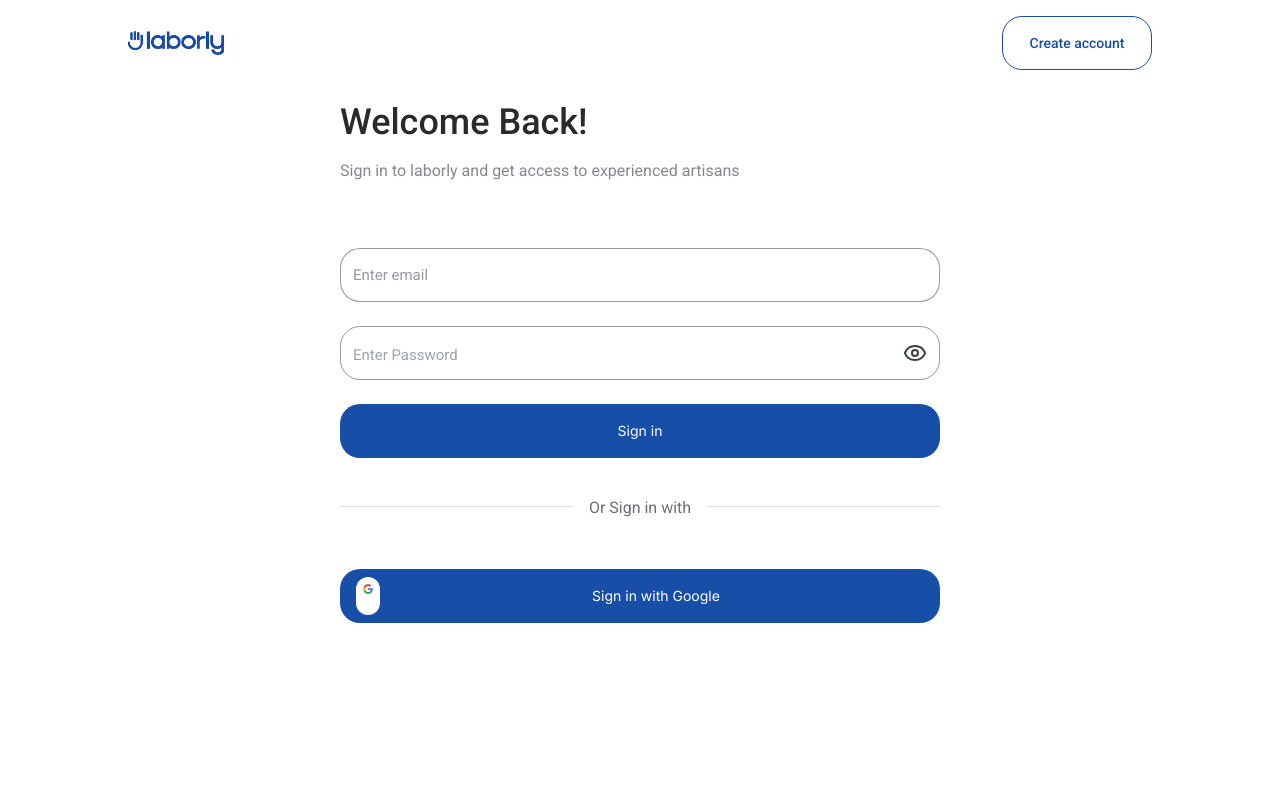
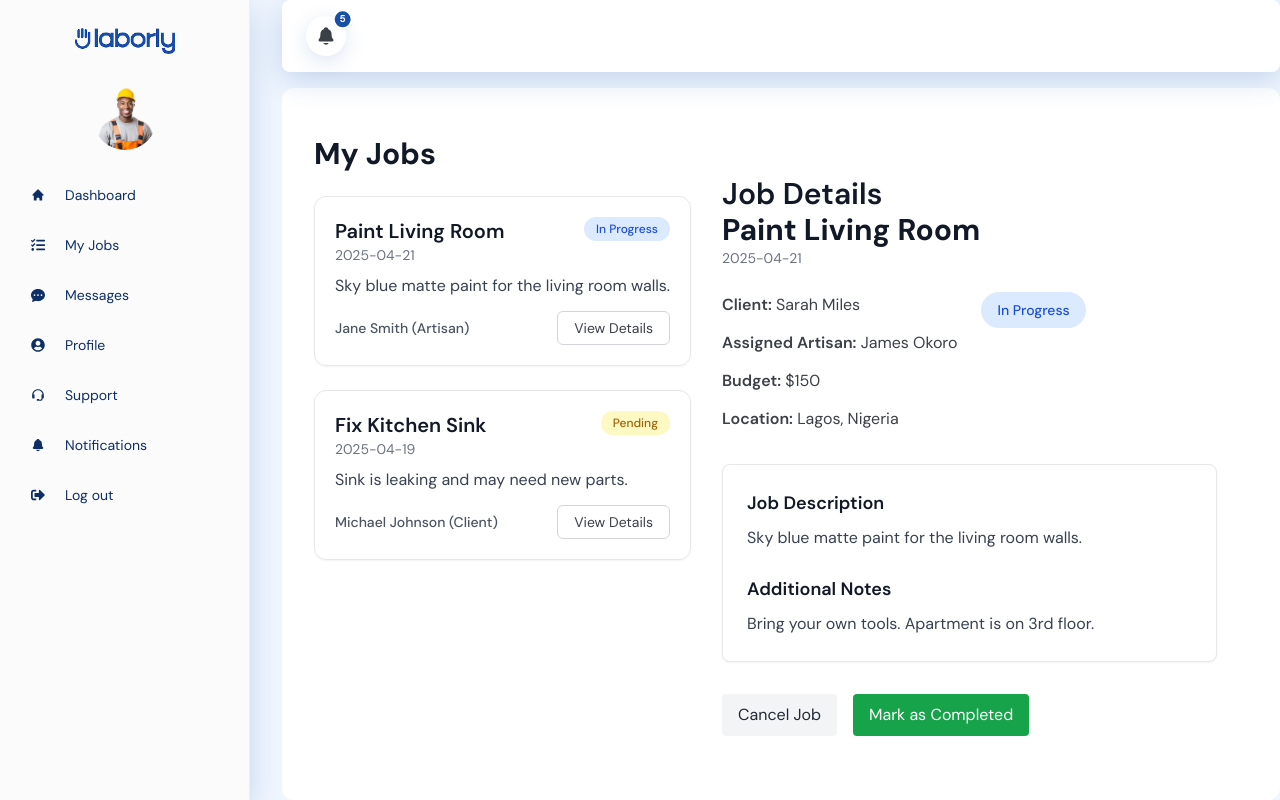
Before and after one commit to Ra-Kim/laborly, a React (Vite) app: page /worker/my-jobs in a window 1280 px wide. Before the commit this address led to /auth/sign-in. Built offline with nearby package versions, Linux system fonts and the light colour scheme; no server answers.

Commit message:
dashboard commit

```diff
--- a/package.json
+++ b/package.json
@@ -26,6 +26,7 @@
     "react-icons": "^5.5.0",
     "react-phone-input-2": "^2.15.1",
     "react-phone-number-input": "^3.4.12",
+    "react-pro-sidebar": "^1.1.0",
     "react-redux": "^9.2.0",
     "react-router-dom": "^7.5.0",
     "react-simple-typewriter": "^5.0.1",
@@ -40,8 +41,8 @@
     "@tailwindcss/forms": "^0.5.10",
     "@tailwindcss/typography": "^0.5.16",
     "@types/node": "^22.10.5",
-    "@types/react": "^19.0.10",
-    "@types/react-dom": "^19.0.4",
+    "@types/react": "^19.1.2",
+    "@types/react-dom": "^19.1.2",
     "@vitejs/plugin-react": "^4.3.4",
     "@vitejs/plugin-react-swc": "^3.5.0",
     "autoprefixer": "^10.4.21",
--- a/src/App.tsx
+++ b/src/App.tsx
@@ -17,39 +17,45 @@ import { useAuth } from "./hooks/useAuth";
 import useRedirectByRole from "./hooks/useRedirectByRole";
 import WorkerRoute from "./routes/WorkerRoute";
 import ClientRoute from "./routes/ClientRoute";
+import MyJobs from "./Pages/worker/MyJobs";
 
 const App = () => {
-  const { pathname } = useLocation();
-  const showNavbar = useMemo(() => {
-    if (pathname.includes("auth")) return false;
-    return true;
-  }, [pathname]);
+	const location = useLocation();
+	const hideNavbarRoutes = ["/client", "/client/dashboard", "/worker", "/worker/my-jobs"];
 
-  const { isAuthenticated, role, logout } = useAuth();
-  const navigate = useNavigate();
-  const location = useLocation();
+	// const { pathname } = useLocation();
 
-  useEffect(() => {
-    if (!isAuthenticated() && !location.pathname.startsWith("/auth")) {
-      navigate("/auth/sign-in");
-    }
+	// const showNavbar = useMemo(() => {
+	//   if (pathname.includes("auth")) return false;
+	//   return true;
+	// }, [pathname]);
 
-    if (isAuthenticated() && location.pathname === "/") {
-      if (role === "WORKER") {
-        navigate("/worker/dashboard");
-        return;
-      }
-      if (role === "CLIENT") {
-        navigate(`/client/dashboard`);
-        return;
-      }
-      logout();
-    }
-  }, [isAuthenticated, navigate, location.pathname, role]);
-  useRedirectByRole();
+	// const { isAuthenticated, role, logout } = useAuth();
+	// const navigate = useNavigate();
+	// const location = useLocation();
+
+	// useEffect(() => {
+	//   if (!isAuthenticated() && !location.pathname.startsWith("/auth")) {
+	//     navigate("/auth/sign-in");
+	//   }
+
+	//   if (isAuthenticated() && location.pathname === "/") {
+	//     if (role === "WORKER") {
+	//       navigate("/worker/dashboard");
+	//       return;
+	//     }
+	//     if (role === "CLIENT") {
+	//       navigate(`/client/dashboard`);
+	//       return;
+	//     }
+	//     logout();
+	//   }
+	// }, [isAuthenticated, navigate, location.pathname, role]);
+	// useRedirectByRole();
 	return (
 		<>
-      {showNavbar && <Navbar />}
+			{!hideNavbarRoutes.includes(location.pathname) && <Navbar />}
+
 			<Routes>
 				<Route path="/" element={<Home />} />
 				<Route path="/artisans" element={<Artisans />} />
@@ -62,25 +68,16 @@ const App = () => {
 					<Route path="sign-in" element={<Login />} />
 					<Route path="sign-up" element={<Signup />} />
 				</Route>
-        <Route
-          path="/worker"
-          element={
-            <WorkerRoute>
-              <WorkerLayout />
-            </WorkerRoute>
-          }
-        >
-          <Route path="dashboard" element={<WorkerDashboard />} />
+
+				{/*  */}
+
+				<Route path="/worker" element={<WorkerLayout />}>
+					<Route index element={<WorkerDashboard />} />
+					<Route path="my-jobs" element={<MyJobs />} />
 				</Route>
-        <Route
-          path="/client"
-          element={
-            <ClientRoute>
-              <ClientLayout />
-            </ClientRoute>
-          }
-        >
+				<Route path="/client" element={<ClientLayout />}>
 					<Route path="dashboard" element={<ClientDashboard />} />
+
 				</Route>
 			</Routes>
 		</>
--- a/src/Pages/worker/Dashboard.tsx
+++ b/src/Pages/worker/Dashboard.tsx
@@ -1,5 +1,9 @@
 const WorkerDashbaord = () => {
-  return <div>Worker Dashbaord</div>;
+	return (
+		<div>
+			<h3>Dashboard</h3>
+		</div>
+	);
 };
 
 export default WorkerDashbaord;
--- /dev/null
+++ b/src/Pages/worker/JobDetails.tsx
@@ -0,0 +1,86 @@
+import React from "react";
+import { useParams } from "react-router-dom";
+
+const JobDetail = () => {
+	const job = {
+		id: 1,
+		title: "Paint Living Room",
+		status: "In Progress",
+		date: "2025-04-21",
+		client: "Sarah Miles",
+		worker: "James Okoro",
+		description: "Sky blue matte paint for the living room walls.",
+		budget: "$150",
+		location: "Lagos, Nigeria",
+		notes: "Bring your own tools. Apartment is on 3rd floor.",
+	};
+
+	const statusColors = {
+		Pending: "bg-yellow-100 text-yellow-700",
+		"In Progress": "bg-blue-100 text-blue-700",
+		Completed: "bg-green-100 text-green-700",
+		Cancelled: "bg-red-100 text-red-700",
+	};
+
+	return (
+		<div className="max-w-4xl mx-auto px-4 py-10">
+			<h3>Job Details</h3>
+			<div className="mb-6">
+				<h2 className="text-3xl font-bold">{job.title}</h2>
+				<p className="text-sm text-gray-500">{job.date}</p>
+			</div>
+
+			<div className="grid grid-cols-1 md:grid-cols-2 gap-6 mb-8">
+				<div className="space-y-3">
+					<p>
+						<span className="font-semibold">Client:</span> {job.client}
+					</p>
+					<p>
+						<span className="font-semibold">Assigned Artisan:</span>{" "}
+						{job.worker}
+					</p>
+					<p>
+						<span className="font-semibold">Budget:</span> {job.budget}
+					</p>
+					<p>
+						<span className="font-semibold">Location:</span> {job.location}
+					</p>
+				</div>
+				<div>
+					<span
+						className={`inline-block px-4 py-2 rounded-full text-sm font-medium ${
+							statusColors[job.status]
+						}`}
+					>
+						{job.status}
+					</span>
+				</div>
+			</div>
+
+			<div className="bg-white rounded-lg border p-6 shadow-sm">
+				<h3 className="text-lg font-semibold mb-2">Job Description</h3>
+				<p className="text-gray-700">{job.description}</p>
+
+				{job.notes && (
+					<>
+						<h3 className="text-lg font-semibold mt-6 mb-2">
+							Additional Notes
+						</h3>
+						<p className="text-gray-700">{job.notes}</p>
+					</>
+				)}
+			</div>
+
+			<div className="mt-8 flex gap-4">
+				<button className="px-4 py-2 bg-gray-100 text-gray-800 rounded hover:bg-gray-200 transition">
+					Cancel Job
+				</button>
+				<button className="px-4 py-2 bg-green-600 text-white rounded hover:bg-green-700 transition">
+					Mark as Completed
+				</button>
+			</div>
+		</div>
+	);
+};
+
+export default JobDetail;
--- /dev/null
+++ b/src/Pages/worker/MyJobs.tsx
@@ -0,0 +1,81 @@
+import React, { useState } from "react";
+import JobDetail from "./JobDetails";
+
+const jobs = [
+	{
+		id: 1,
+		title: "Paint Living Room",
+		status: "In Progress",
+		date: "2025-04-21",
+		party: "Jane Smith (Artisan)",
+		description: "Sky blue matte paint for the living room walls.",
+	},
+	{
+		id: 2,
+		title: "Fix Kitchen Sink",
+		status: "Pending",
+		date: "2025-04-19",
+		party: "Michael Johnson (Client)",
+		description: "Sink is leaking and may need new parts.",
+	},
+];
+
+const statusColors = {
+	Pending: "bg-yellow-100 text-yellow-700",
+	"In Progress": "bg-blue-100 text-blue-700",
+	Completed: "bg-green-100 text-green-700",
+	Cancelled: "bg-red-100 text-red-700",
+};
+
+const MyJobs = () => {
+	const [displaySideModal, setDisplaySideModal] = useState(false);
+	return (
+		<div className="px-4 py-8 flex">
+			{/* Job Listing */}
+			<div>
+				<h2 className="text-3xl font-bold mb-6">My Jobs</h2>
+
+				<div className="space-y-6">
+					{jobs.map((job) => (
+						<div
+							key={job.id}
+							className="p-5 rounded-xl border shadow-sm hover:shadow-md transition-shadow duration-200"
+						>
+							<div className="flex justify-between items-start mb-2">
+								<div>
+									<h3 className="text-xl font-semibold">{job.title}</h3>
+									<p className="text-sm text-gray-500">{job.date}</p>
+								</div>
+								<span
+									className={`text-xs font-medium px-3 py-1 rounded-full ${
+										statusColors[job.status]
+									}`}
+								>
+									{job.status}
+								</span>
+							</div>
+							<p className="text-gray-700 mb-3">{job.description}</p>
+							<div className="flex justify-between items-center">
+								<span className="text-sm font-medium text-gray-600">
+									{job.party}
+								</span>
+								<button
+									onClick={() => setDisplaySideModal(!displaySideModal)}
+									className="text-sm px-4 py-1.5 border border-gray-300 rounded-md hover:bg-gray-100 transition"
+								>
+									View Details
+								</button>
+							</div>
+						</div>
+					))}
+				</div>
+			</div>
+
+			{/* Job Details */}
+
+			<JobDetail />
+		</div>
+	);
+};
+
+export default MyJobs;
--- a/src/layouts/WorkerLayout.tsx
+++ b/src/layouts/WorkerLayout.tsx
@@ -1,9 +1,168 @@
-import { Outlet } from 'react-router-dom'
+import React, { useState, useEffect } from "react";
+import { Outlet, NavLink, useNavigate } from "react-router-dom";
+import { Sidebar, Menu, MenuItem } from "react-pro-sidebar";
+import {
+	FaTachometerAlt,
+ 	FaUserCircle,
+
+	FaSignOutAlt,
+
+	FaTasks,
+} from "react-icons/fa";
+
+import { IoMdArrowDropdown } from "react-icons/io";
+import { BiSupport } from "react-icons/bi";
+import { BsChatDotsFill } from "react-icons/bs";
+import { IoNotifications } from "react-icons/io5";
+import profilePhoto from "../assets/user-photo.png";
+import logo from "../assets/laborly-logo.png";
+import { HiHome } from "react-icons/hi";
 
 const WorkerLayout = () => {
-  return (
-    <div><Outlet /></div>
-  )
-}
+	const navigate = useNavigate();
+	const [collapsed, setCollapsed] = useState(false);
 
-export default WorkerLayout
+	// Handle screen size for collapsibility
+	function useIsMediumUp() {
+		const [isMediumUp, setIsMediumUp] = useState(window.innerWidth >= 768);
+
+		useEffect(() => {
+			const handleResize = () => {
+				setIsMediumUp(window.innerWidth >= 768);
+			};
+
+			window.addEventListener("resize", handleResize);
+			return () => window.removeEventListener("resize", handleResize);
+		}, []);
+
+		return isMediumUp;
+	}
+
+	const isMediumUp = useIsMediumUp();
+
+	// Collapsed state management based on screen size
+	useEffect(() => {
+		setCollapsed(!isMediumUp);
+	}, [isMediumUp]);
+
+	const handleLogout = () => {
+		alert("Logging out...");
+	};
+
+	const SidebarLink = ({ to, icon, label }) => {
+		const isActive = location.pathname === to;
+
+		return (
+			<MenuItem
+				icon={icon}
+				className="relative group"
+				onClick={() => {
+					navigate(to);
+					if (window.innerWidth < 768) setCollapsed(true);
+				}}
+			>
+				{!collapsed ? (
+					<span
+						className={`text-sm ${isActive ? "text-primary font-medium" : ""}`}
+					>
+						{label}
+					</span>
+				) : (
+					<span
+						className="absolute left-full ml-2 top-1/2 -translate-y-1/2 whitespace-nowrap
+                        bg-black text-white text-xs rounded px-2 py-1 opacity-0 group-hover:opacity-100
+                        transition-opacity duration-300 z-50"
+					>
+						{label}
+					</span>
+				)}
+			</MenuItem>
+		);
+	};
+
+	return (
+		<div className="relative flex h-screen overflow-hidden">
+			{/* Sidebar */}
+			<Sidebar
+				collapsed={collapsed}
+				onMouseEnter={() => isMediumUp && setCollapsed(false)}
+				onMouseLeave={() => isMediumUp && setCollapsed(true)}
+				className={`bg-white soft-shadow text-darkPrimary transition-all duration-300
+                ${collapsed ? "w-10" : isMediumUp ? "w-[250px]" : "w-[80px]"}
+                fixed md:relative z-30 h-full overflow-hidden`}
+			>
+				<div className="mt-4 py-3">
+					<img
+						src={logo}
+						alt="Laborly Logo"
+						className="w-[80%] sm:w-full max-w-[100px] mx-auto"
+					/>
+				</div>
+
+				<div className="max-w-[80%] mx-auto my-5 text-center">
+					<img
+						src={profilePhoto}
+						alt="Profile"
+						className="rounded-full w-16 h-16 object-cover mx-auto"
+					/>
+				</div>
+
+				{/* Menu Items */}
+				<Menu className="text-sm overflow-hidden">
+					<SidebarLink to="." icon={<HiHome />} label="Dashboard" />
+
+					<SidebarLink to="my-jobs" icon={<FaTasks />} label="My Jobs" />
+
+					<SidebarLink
+						to="messages"
+						icon={<BsChatDotsFill />}
+						label="Messages"
+					/>
+					<SidebarLink
+						to="user-profile"
+						icon={<FaUserCircle />}
+						label="Profile"
+					/>
+					<SidebarLink to="user-profile" icon={<BiSupport />} label="Support" />
+					<SidebarLink
+						to="user-profile"
+						icon={<IoNotifications />}
+						label="Notifications"
+					/>
+
+					<MenuItem icon={<FaSignOutAlt />} onClick={handleLogout}>
+						Log out
+					</MenuItem>
+				</Menu>
+			</Sidebar>
+
+			{/* Main Content */}
+			<main className="flex-1 min-h-0 flex flex-col overflow-hidden transition-all duration-300 pl-2 sm:pl-8">
+				{/* Top bar */}
+				<div className="bg-white soft-shadow w-full p-4 rounded-lg sticky top-0 z-20 flex justify-between items-center">
+					{/* <button
+                        className="text-gray-800 p-2 hover:text-primary md:hidden"
+                        onClick={() => setCollapsed(!collapsed)}
+                    >
+                        <FaBars size={20} />
+                    </button> */}
+					<div>
+						<div className="relative inline-flex items-center justify-center w-10 h-10 rounded-full bg-white card-shadow mx-2">
+							<IoNotifications className="text-xl text-secondary" />
+							<span className="absolute top-0 right-0 transform translate-x-1/3 -translate-y-1/3 bg-primary text-white text-[10px] font-bold w-5 h-5 flex items-center justify-center rounded-full border-2 border-white shadow-sm">
+								5
+							</span>
+						</div>
+					</div>
+				</div>
+
+				{/* Main outlet */}
+				<div className="flex-1 overflow-y-auto bg-white p-4 rounded-xl mt-4">
+					<Outlet />
+				</div>
+			</main>
+		</div>
+	);
+};
+
+export default WorkerLayout;
--- a/src/routes/WorkerRoute.tsx
+++ b/src/routes/WorkerRoute.tsx
@@ -1,7 +1,7 @@
 import RequireRole from "@/Components/app/RequireRole";
 import { ReactNode } from "react";
 
-const WorkerRoute = ({ children }: { children: ReactNode }) => (
+const wWorkerRoute = ({ children }: { children: ReactNode }) => (
   <RequireRole allowedRole="WORKER">{children}</RequireRole>
 );
 
```
Also changed, not shown: 1 other file (tests, documents, lock files or other folders). Lines whose indentation alone changed are shown as unchanged.
